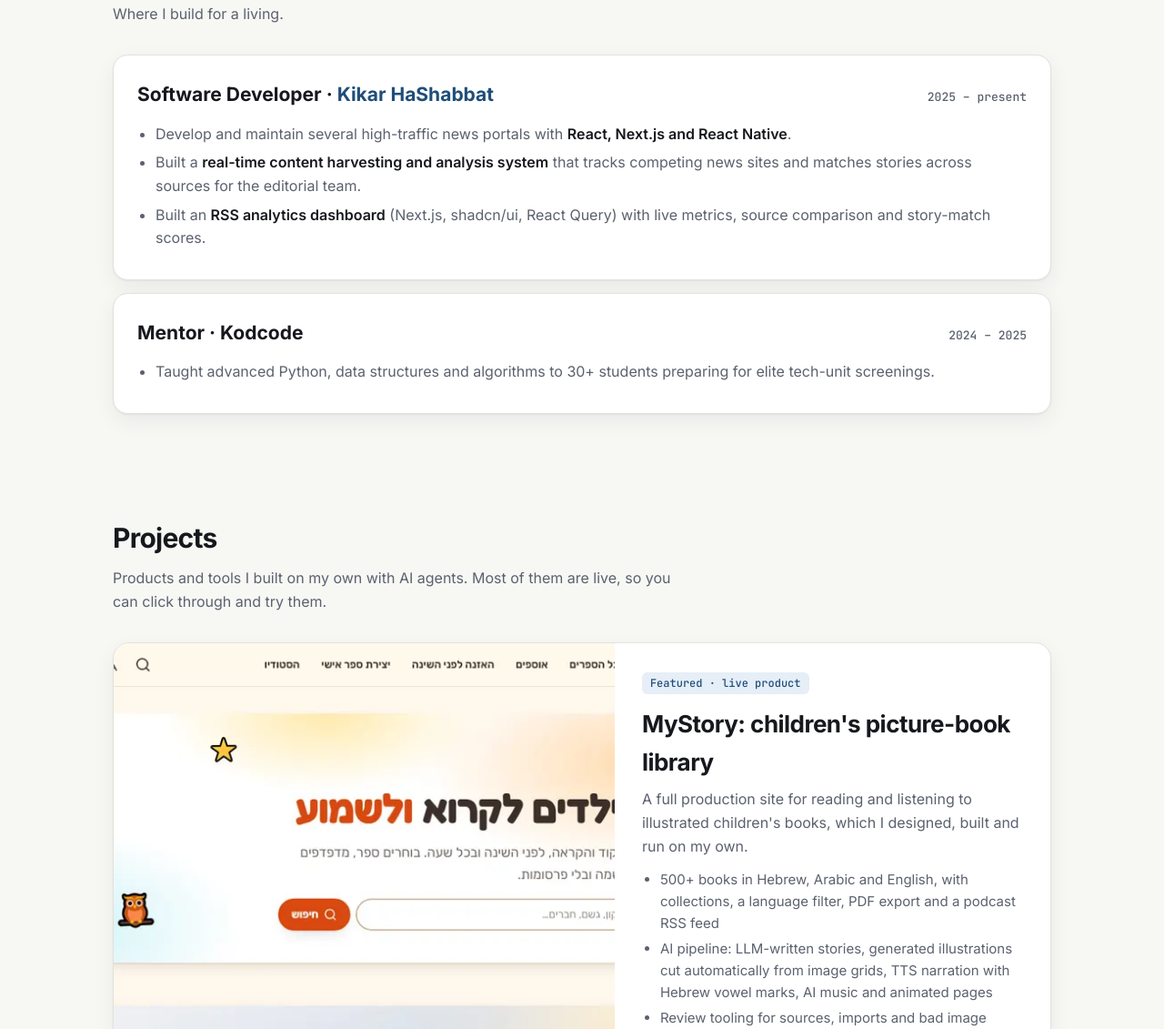
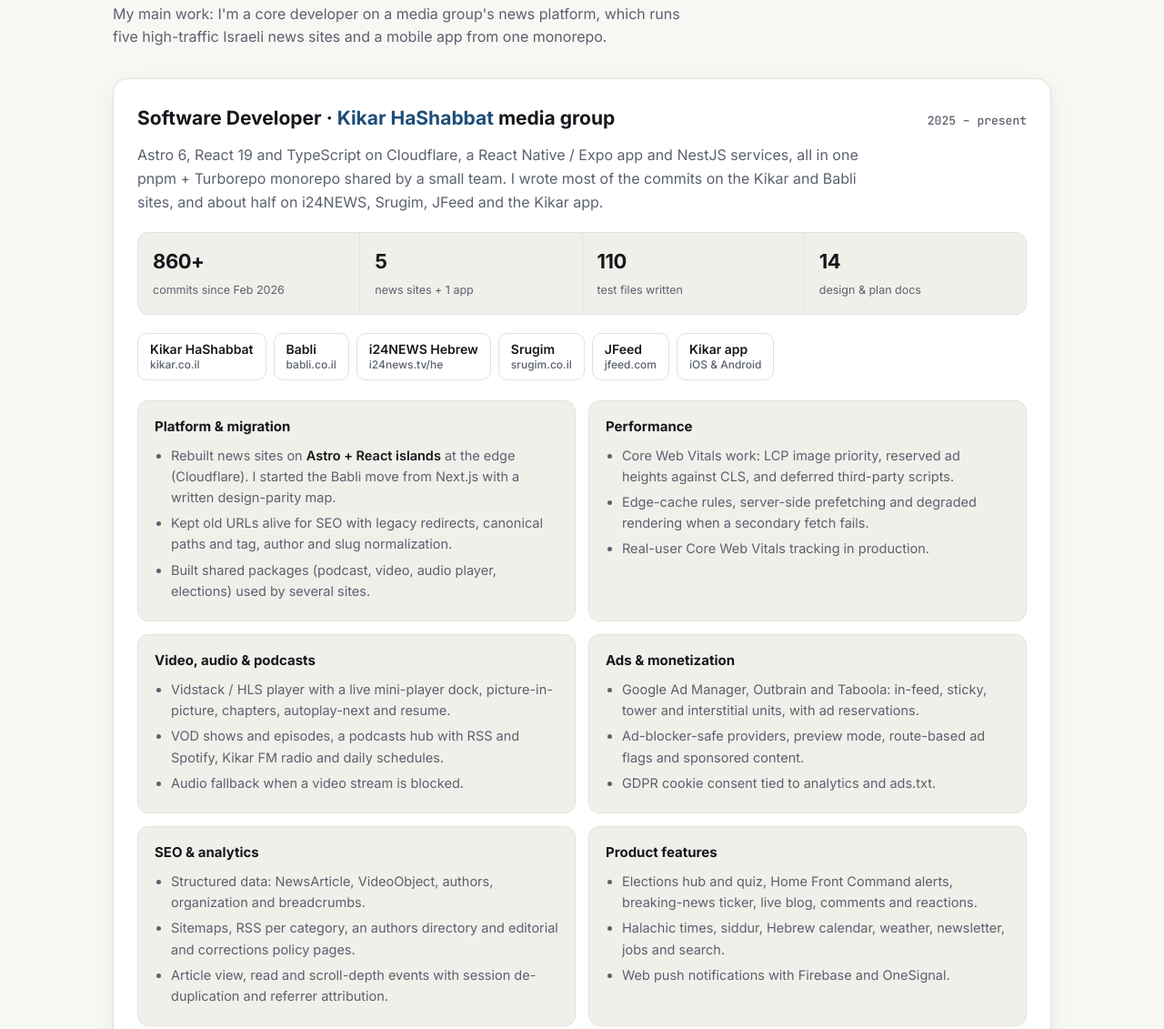
Before and after one commit to Daviddov/Daviddov.github.io, a plain HTML site: page index.html in a window 1280 px wide. Shown: the part 1669-2800 px from the top of the page at 91% size. Drawn offline with Linux system fonts and the light colour scheme.

Commit message:
Show the news-platform work in depth; refresh CV and skills
Co-Authored-By: Claude Opus 5.5 <noreply@anthropic.com>

```diff
--- a/index.html
+++ b/index.html
@@ -96,6 +96,23 @@ h2{font-size:30px;letter-spacing:-.025em;margin:0 0 8px}
 .job li{margin:6px 0}
 .job li b{color:var(--text);font-weight:600}
 .job + .job{margin-top:14px}
+.job-lead{color:var(--muted);margin:12px 0 0;max-width:820px}
+.job-stats{display:grid;grid-template-columns:repeat(4,1fr);gap:1px;background:var(--line);border:1px solid var(--line);border-radius:12px;overflow:hidden;margin:20px 0}
+.job-stats div{background:var(--surface-2);padding:14px 16px}
+.job-stats b{display:block;font-size:22px;letter-spacing:-.02em}
+.job-stats span{font-size:12.5px;color:var(--muted)}
+@media (max-width:640px){.job-stats{grid-template-columns:repeat(2,1fr)}}
+.sites{display:flex;flex-wrap:wrap;gap:8px;margin-bottom:22px}
+.sites a{display:flex;flex-direction:column;font-size:14px;font-weight:600;padding:8px 13px;border:1px solid var(--line);border-radius:10px;background:var(--surface);color:var(--text);line-height:1.3}
+.sites a:hover{border-color:var(--accent);text-decoration:none}
+.sites small{font-weight:500;color:var(--muted);font-size:12px}
+.areas{display:grid;grid-template-columns:repeat(2,1fr);gap:14px}
+@media (max-width:760px){.areas{grid-template-columns:1fr}}
+.area{border:1px solid var(--line);border-radius:12px;padding:16px 18px;background:var(--surface-2)}
+.area h4{margin:0;font-size:15px}
+.area ul{margin:8px 0 0;padding-left:18px;color:var(--muted);font-size:14.5px}
+.area li{margin:5px 0}
+.area li b{color:var(--text);font-weight:600}
 
 /* featured */
 .featured{display:grid;grid-template-columns:1.15fr 1fr;gap:0;background:var(--surface);border:1px solid var(--line);border-radius:18px;overflow:hidden;box-shadow:var(--shadow);margin-bottom:28px}
@@ -163,7 +180,7 @@ footer{padding:36px 0 48px;color:var(--muted);font-size:13px;text-align:center}
   <div class="wrap">
     <div class="eyebrow">AI-Driven Software Developer · Jerusalem</div>
     <h1>I build and ship production software<br><span class="soft">with AI coding agents.</span></h1>
-    <p class="lead">Full-stack developer (Next.js, React, TypeScript). For the past year I haven't written code by hand. <b>I research, map and plan the system, break it into tasks, and direct agents like Claude Code through build loops with tests, review and fixes until it's right.</b> I work at a news media company and run my own products on the side.</p>
+    <p class="lead">Full-stack developer (Next.js, React, TypeScript). For the past year I haven't written code by hand. <b>I research, map and plan the system, break it into tasks, and direct agents like Claude Code through build loops with tests, review and fixes until it's right.</b> By day I'm a core developer on five Israeli news sites and a news app. On the side I build and run my own products.</p>
     <div class="ctas">
       <a class="btn primary" href="David-Bar-Or-CV.pdf" target="_blank" rel="noopener">
         <svg viewBox="0 0 24 24" fill="none" stroke="currentColor" stroke-width="2"><path d="M12 3v12m0 0l-4-4m4 4l4-4M5 21h14"/></svg>Download CV</a>
@@ -176,9 +193,9 @@ footer{padding:36px 0 48px;color:var(--muted);font-size:13px;text-align:center}
     </div>
 
     <div class="stats">
+      <div class="stat"><b>5</b><span>high-traffic news sites I develop</span></div>
+      <div class="stat"><b>860+</b><span>commits in the company monorepo</span></div>
       <div class="stat"><b>500+</b><span>AI-illustrated books live on MyStory</span></div>
-      <div class="stat"><b>3</b><span>languages: Hebrew, Arabic, English</span></div>
-      <div class="stat"><b>12,000+</b><span>text segments in the Maharal corpus</span></div>
       <div class="stat"><b>50+</b><span>public repositories on GitHub</span></div>
     </div>
   </div>
@@ -207,14 +224,56 @@ footer{padding:36px 0 48px;color:var(--muted);font-size:13px;text-align:center}
 <section id="work">
   <div class="wrap">
     <h2>Work</h2>
-    <p class="sub">Where I build for a living.</p>
-    <div class="job">
-      <div class="job-head"><h3>Software Developer · <a href="https://www.kikar.co.il" target="_blank" rel="noopener">Kikar HaShabbat</a></h3><span class="when">2025 – present</span></div>
-      <ul>
-        <li>Develop and maintain several high-traffic news portals with <b>React, Next.js and React Native</b>.</li>
-        <li>Built a <b>real-time content harvesting and analysis system</b> that tracks competing news sites and matches stories across sources for the editorial team.</li>
-        <li>Built an <b>RSS analytics dashboard</b> (Next.js, shadcn/ui, React Query) with live metrics, source comparison and story-match scores.</li>
-      </ul>
+    <p class="sub">My main work: I'm a core developer on a media group's news platform, which runs five high-traffic Israeli news sites and a mobile app from one monorepo.</p>
+    <div class="job main-job">
+      <div class="job-head"><h3>Software Developer · <a href="https://www.kikar.co.il" target="_blank" rel="noopener">Kikar HaShabbat</a> media group</h3><span class="when">2025 – present</span></div>
+      <p class="job-lead">Astro 6, React 19 and TypeScript on Cloudflare, a React Native / Expo app and NestJS services, all in one pnpm + Turborepo monorepo shared by a small team. I wrote most of the commits on the Kikar and Babli sites, and about half on i24NEWS, Srugim, JFeed and the Kikar app.</p>
+      <div class="job-stats">
+        <div><b>860+</b><span>commits since Feb 2026</span></div>
+        <div><b>5</b><span>news sites + 1 app</span></div>
+        <div><b>110</b><span>test files written</span></div>
+        <div><b>14</b><span>design &amp; plan docs</span></div>
+      </div>
+      <div class="sites">
+        <a href="https://www.kikar.co.il" target="_blank" rel="noopener">Kikar HaShabbat<small>kikar.co.il</small></a>
+        <a href="https://www.babli.co.il" target="_blank" rel="noopener">Babli<small>babli.co.il</small></a>
+        <a href="https://www.i24news.tv/he" target="_blank" rel="noopener">i24NEWS Hebrew<small>i24news.tv/he</small></a>
+        <a href="https://www.srugim.co.il" target="_blank" rel="noopener">Srugim<small>srugim.co.il</small></a>
+        <a href="https://www.jfeed.com" target="_blank" rel="noopener">JFeed<small>jfeed.com</small></a>
+        <a href="https://www.kikar.co.il" target="_blank" rel="noopener">Kikar app<small>iOS &amp; Android</small></a>
+      </div>
+      <div class="areas">
+        <div class="area"><h4>Platform &amp; migration</h4><ul>
+          <li>Rebuilt news sites on <b>Astro + React islands</b> at the edge (Cloudflare). I started the Babli move from Next.js with a written design-parity map.</li>
+          <li>Kept old URLs alive for SEO with legacy redirects, canonical paths and tag, author and slug normalization.</li>
+          <li>Built shared packages (podcast, video, audio player, elections) used by several sites.</li></ul></div>
+        <div class="area"><h4>Performance</h4><ul>
+          <li>Core Web Vitals work: LCP image priority, reserved ad heights against CLS, and deferred third-party scripts.</li>
+          <li>Edge-cache rules, server-side prefetching and degraded rendering when a secondary fetch fails.</li>
+          <li>Real-user Core Web Vitals tracking in production.</li></ul></div>
+        <div class="area"><h4>Video, audio &amp; podcasts</h4><ul>
+          <li>Vidstack / HLS player with a live mini-player dock, picture-in-picture, chapters, autoplay-next and resume.</li>
+          <li>VOD shows and episodes, a podcasts hub with RSS and Spotify, Kikar FM radio and daily schedules.</li>
+          <li>Audio fallback when a video stream is blocked.</li></ul></div>
+        <div class="area"><h4>Ads &amp; monetization</h4><ul>
+          <li>Google Ad Manager, Outbrain and Taboola: in-feed, sticky, tower and interstitial units, with ad reservations.</li>
+          <li>Ad-blocker-safe providers, preview mode, route-based ad flags and sponsored content.</li>
+          <li>GDPR cookie consent tied to analytics and ads.txt.</li></ul></div>
+        <div class="area"><h4>SEO &amp; analytics</h4><ul>
+          <li>Structured data: NewsArticle, VideoObject, authors, organization and breadcrumbs.</li>
+          <li>Sitemaps, RSS per category, an authors directory and editorial and corrections policy pages.</li>
+          <li>Article view, read and scroll-depth events with session de-duplication and referrer attribution.</li></ul></div>
+        <div class="area"><h4>Product features</h4><ul>
+          <li>Elections hub and quiz, Home Front Command alerts, breaking-news ticker, live blog, comments and reactions.</li>
+          <li>Halachic times, siddur, Hebrew calendar, weather, newsletter, jobs and search.</li>
+          <li>Web push notifications with Firebase and OneSignal.</li></ul></div>
+        <div class="area"><h4>Kikar mobile app</h4><ul>
+          <li>React Native / Expo app: native home, video feed, halachic times, saved items and a tab bar.</li>
+          <li>Article WebView bridge (theme, fullscreen video, navigation), push notifications and forced updates.</li></ul></div>
+        <div class="area"><h4>Editorial tools</h4><ul>
+          <li>A <b>real-time content harvesting and analysis system</b> that tracks competing news sites and matches stories across sources.</li>
+          <li>An <b>RSS analytics dashboard</b> (Next.js, shadcn/ui, React Query) with live metrics and story-match scores.</li></ul></div>
+      </div>
     </div>
     <div class="job">
       <div class="job-head"><h3>Mentor · Kodcode</h3><span class="when">2024 – 2025</span></div>
@@ -358,8 +417,8 @@ footer{padding:36px 0 48px;color:var(--muted);font-size:13px;text-align:center}
     <p class="sub">The tools I build with, and the foundations I use to judge what AI produces.</p>
     <div class="skills">
       <div class="skill"><h3>AI development</h3><div class="tags"><span class="tag">Claude Code</span><span class="tag">Multi-agent workflows</span><span class="tag">MCP</span><span class="tag">Browser automation</span><span class="tag">Spec &amp; prompt writing</span><span class="tag">Anthropic API</span><span class="tag">Gemini</span><span class="tag">Image / TTS / music gen</span></div></div>
-      <div class="skill"><h3>Web</h3><div class="tags"><span class="tag">TypeScript</span><span class="tag">Next.js</span><span class="tag">React</span><span class="tag">React Native</span><span class="tag">Vue 3</span><span class="tag">Node.js</span><span class="tag">Tailwind</span><span class="tag">Chrome extensions</span><span class="tag">Office add-ins</span></div></div>
-      <div class="skill"><h3>Data &amp; infrastructure</h3><div class="tags"><span class="tag">Supabase / Postgres</span><span class="tag">MySQL</span><span class="tag">REST APIs</span><span class="tag">Scraping &amp; RSS</span><span class="tag">Vercel</span><span class="tag">Docker</span><span class="tag">Git &amp; GitHub Actions</span><span class="tag">Linux</span></div></div>
+      <div class="skill"><h3>Web</h3><div class="tags"><span class="tag">TypeScript</span><span class="tag">Astro</span><span class="tag">Next.js</span><span class="tag">React</span><span class="tag">React Native / Expo</span><span class="tag">Vue 3</span><span class="tag">Node.js</span><span class="tag">NestJS</span><span class="tag">Tailwind</span><span class="tag">Vitest</span><span class="tag">Core Web Vitals</span><span class="tag">SEO &amp; structured data</span><span class="tag">Chrome extensions</span><span class="tag">Office add-ins</span></div></div>
+      <div class="skill"><h3>Data &amp; infrastructure</h3><div class="tags"><span class="tag">PostgreSQL / Supabase</span><span class="tag">TypeORM</span><span class="tag">MySQL</span><span class="tag">REST APIs</span><span class="tag">Scraping &amp; RSS</span><span class="tag">Cloudflare</span><span class="tag">Vercel</span><span class="tag">AWS</span><span class="tag">Docker</span><span class="tag">pnpm + Turborepo</span><span class="tag">Git</span><span class="tag">Linux</span><span class="tag">Google Ad Manager</span></div></div>
       <div class="skill"><h3>Foundations</h3><div class="tags"><span class="tag">Python</span><span class="tag">C / C++</span><span class="tag">Java</span><span class="tag">Algorithms &amp; data structures</span><span class="tag">OOP</span><span class="tag">scikit-learn</span><span class="tag">MAHAT practical engineer</span></div></div>
     </div>
   </div>
```
Also changed, not shown: 1 other file.
